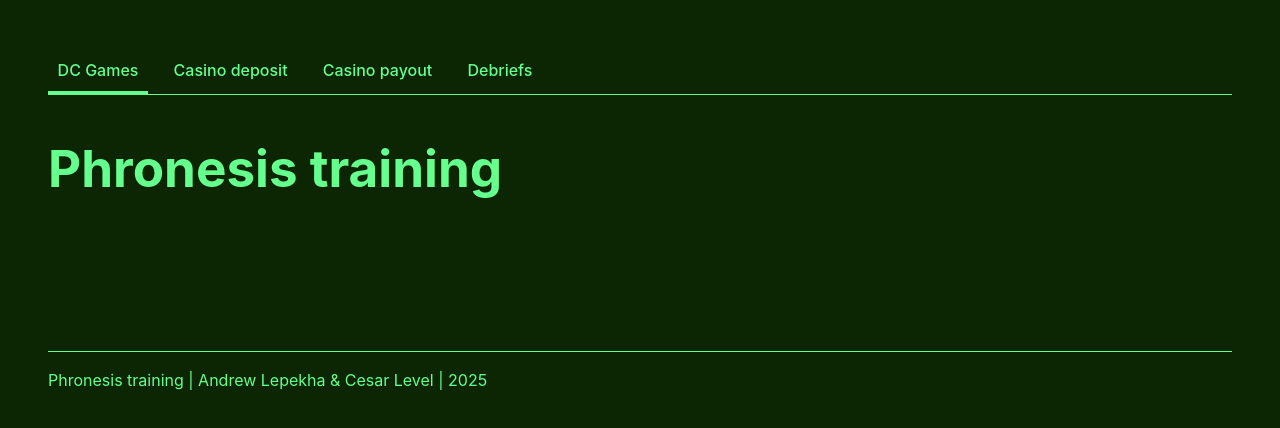
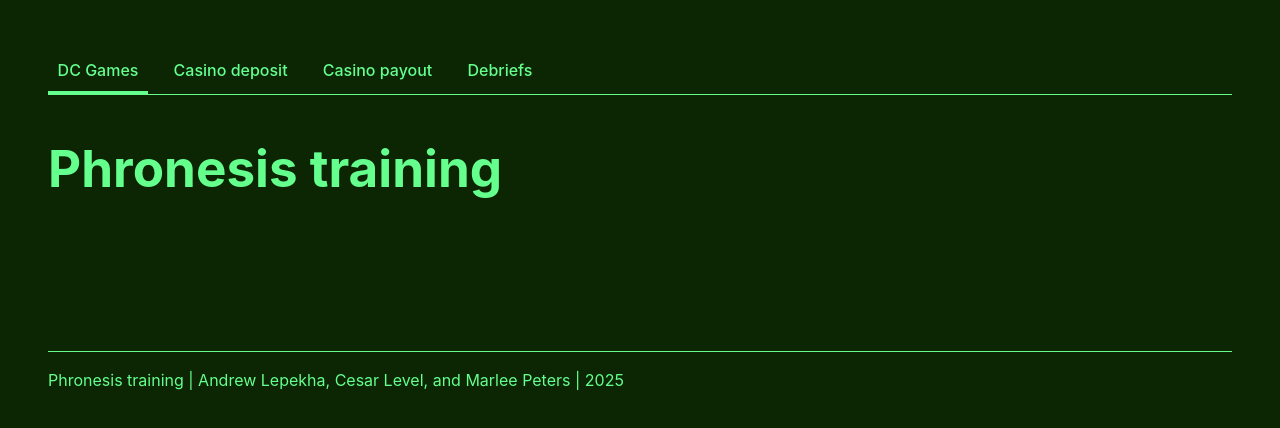
Before and after one commit to cesarlevel/phronesis-projects, a website built with Vite: page index.html in a window 1280 px wide. Built offline with nearby package versions, Linux system fonts and the light colour scheme; no server answers; what rebilly-js-sdk would draw is missing.

Commit message:
Update index.html

```diff
--- a/index.html
+++ b/index.html
@@ -24,7 +24,7 @@
       <div class="loader">loading...</div>
     </div>
     <footer>
-      <p>Phronesis training | Andrew Lepekha & Cesar Level | <script>document.write(new Date().getFullYear())</script></p>
+      <p>Phronesis training | Andrew Lepekha, Cesar Level, and Marlee Peters | <script>document.write(new Date().getFullYear())</script></p>
     </footer>
     <script type="module" src="/src/main.js"></script>
   </body>
```
